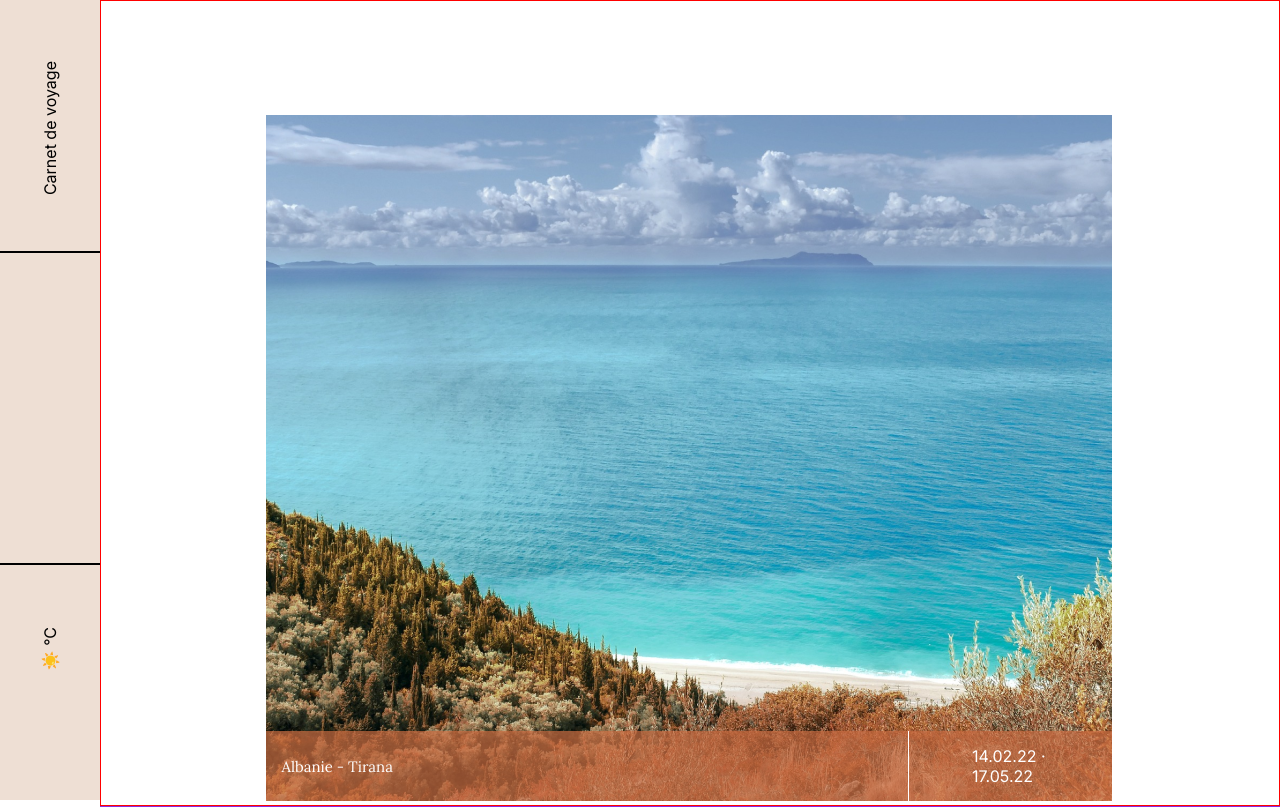
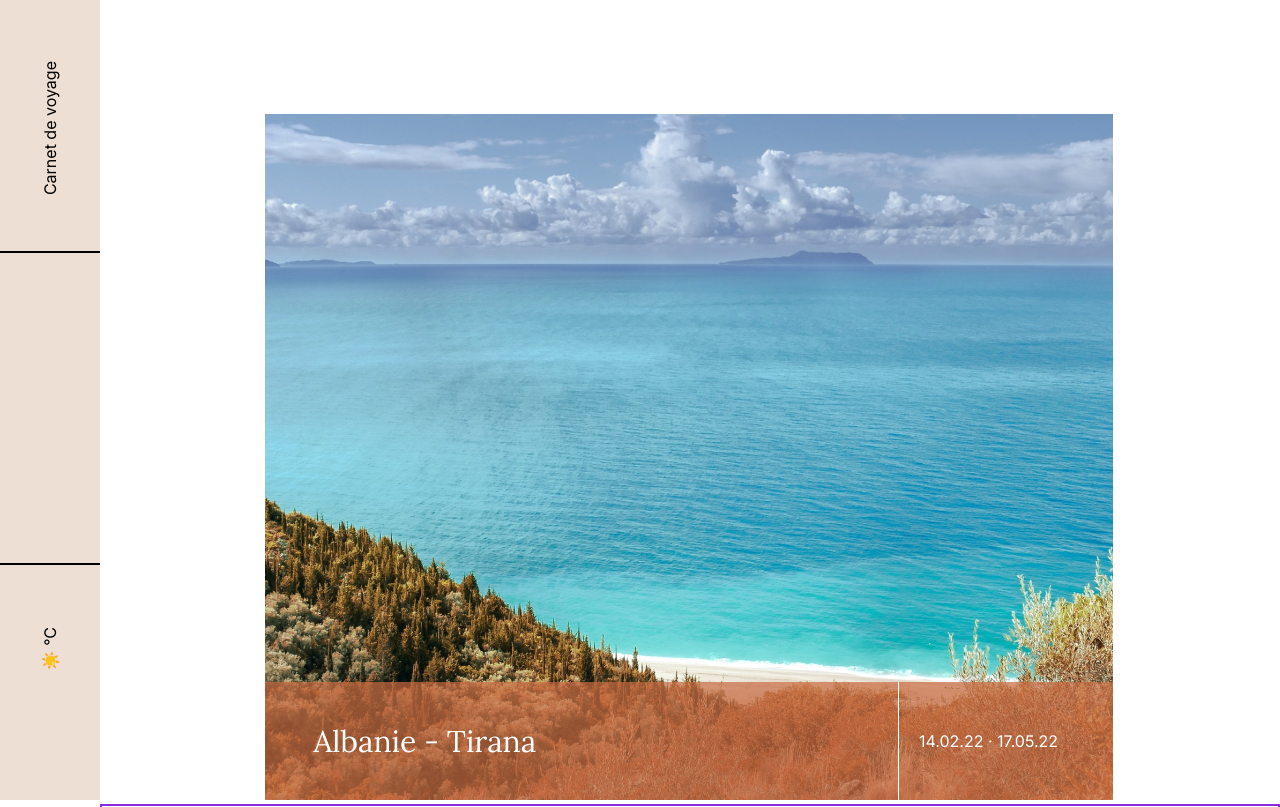
Before and after one commit to KatiaZd/Angular-BlogVoyage, an Angular app: page / in a window 1280 px wide. Shown: the top 807 px of the page. Built offline with nearby package versions, Linux system fonts and the light colour scheme; no server answers.

Commit message:
CSS: version desktop

```diff
--- a/src/app/components/last-article/last-article.component.css
+++ b/src/app/components/last-article/last-article.component.css
@@ -1,6 +1,5 @@
 section {
     padding: 0 20px 0 20px;
-    border: 1px solid rgb(227, 85, 109);
 }
 
 img {
@@ -46,7 +45,6 @@ img {
 @media (min-width: 768px) {
     section {
         padding: 0 332px 0 0;
-        border: 1px solid red;
     }
 
     img {
@@ -59,9 +57,26 @@ img {
     }
 
     .countryDate {
-        left: 265.5px;
-        top: 731px;
+        height: 118px;
+        left: 264.5px;
+        top: 682px;
         max-width: 100%;
         margin-right: 168px;
+        padding-left: 49px;
+        right: -1px;
+    }
+
+    .lora {
+        font-size: 30px;
+    }
+
+    .date {
+        font-size: 16px;
+        width: 179px;
+        padding-right: 38px;
+    }
+
+    .separator{
+        margin-left: 35px;;
     }
 }
```
